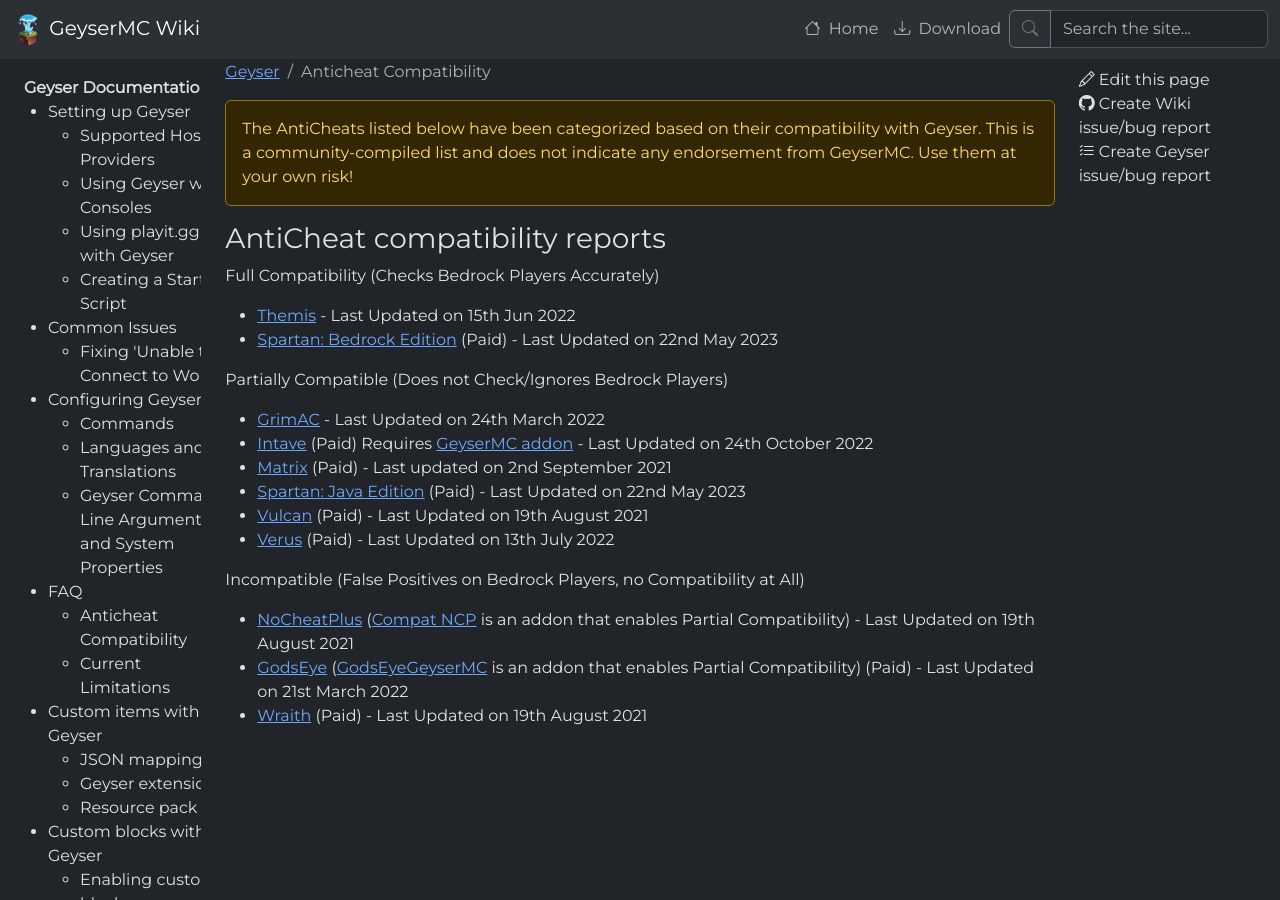
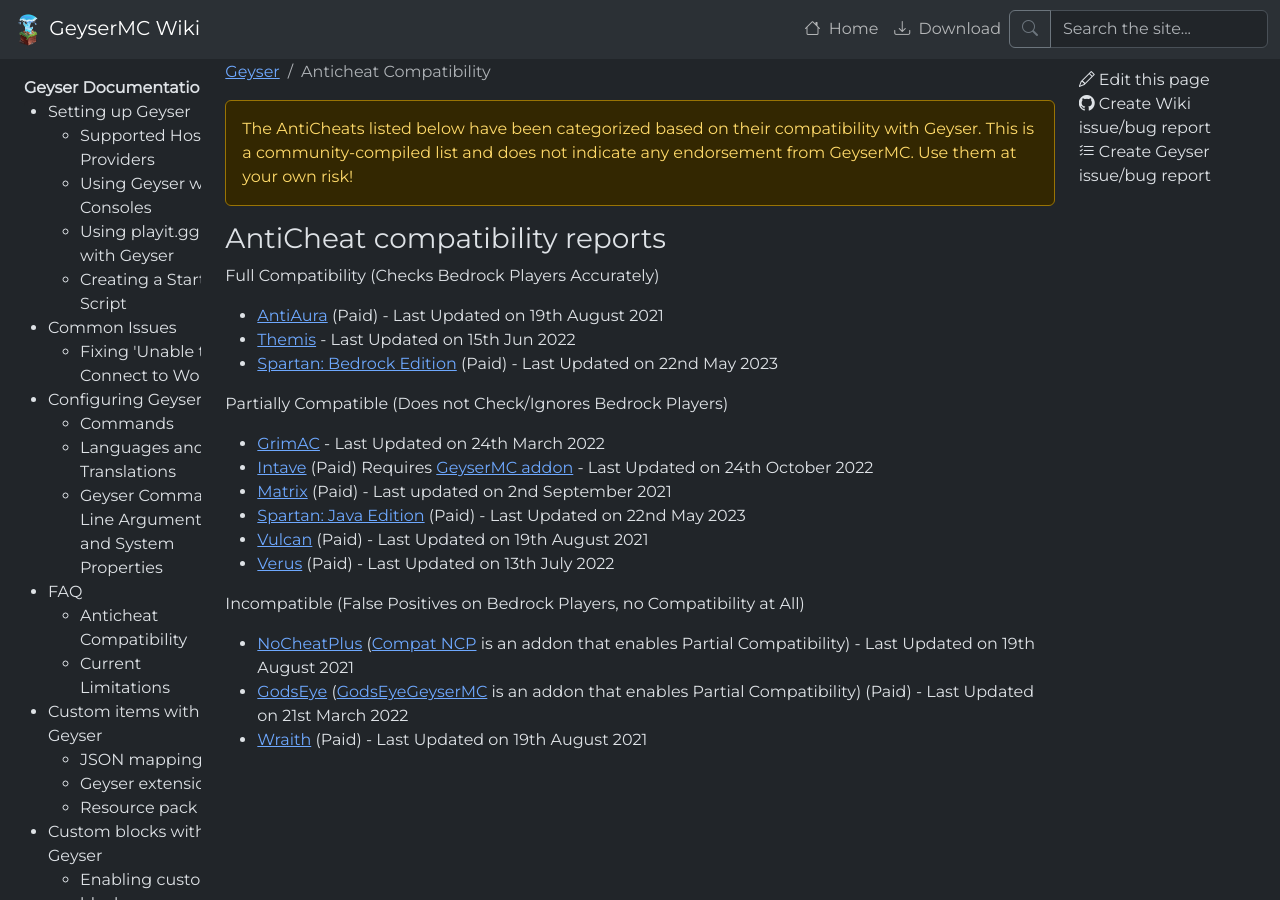
Before and after one commit to GeyserMC/GeyserWiki, a Jekyll site: the page built from _docs/geyser/anticheat-compatibility.md, in a window 1280 px wide. Built offline with Jekyll 4.4.1, drawn with Linux system fonts in a browser that asks for light colours.

Commit message:
Added back AntiAura

```diff
--- a/_docs/geyser/anticheat-compatibility.md
+++ b/_docs/geyser/anticheat-compatibility.md
@@ -10,6 +10,7 @@
 
 Full Compatibility (Checks Bedrock Players Accurately)
 
+- [AntiAura](https://www.spigotmc.org/resources/1368/){:target="_blank"} (Paid) - Last Updated on 19th August 2021
 - [Themis](https://www.spigotmc.org/resources/90766/){:target="_blank"} - Last Updated on 15th Jun 2022
 - [Spartan: Bedrock Edition](https://builtbybit.com/resources/12832/){:target="_blank"} (Paid) - Last Updated on 22nd May 2023
 
```
